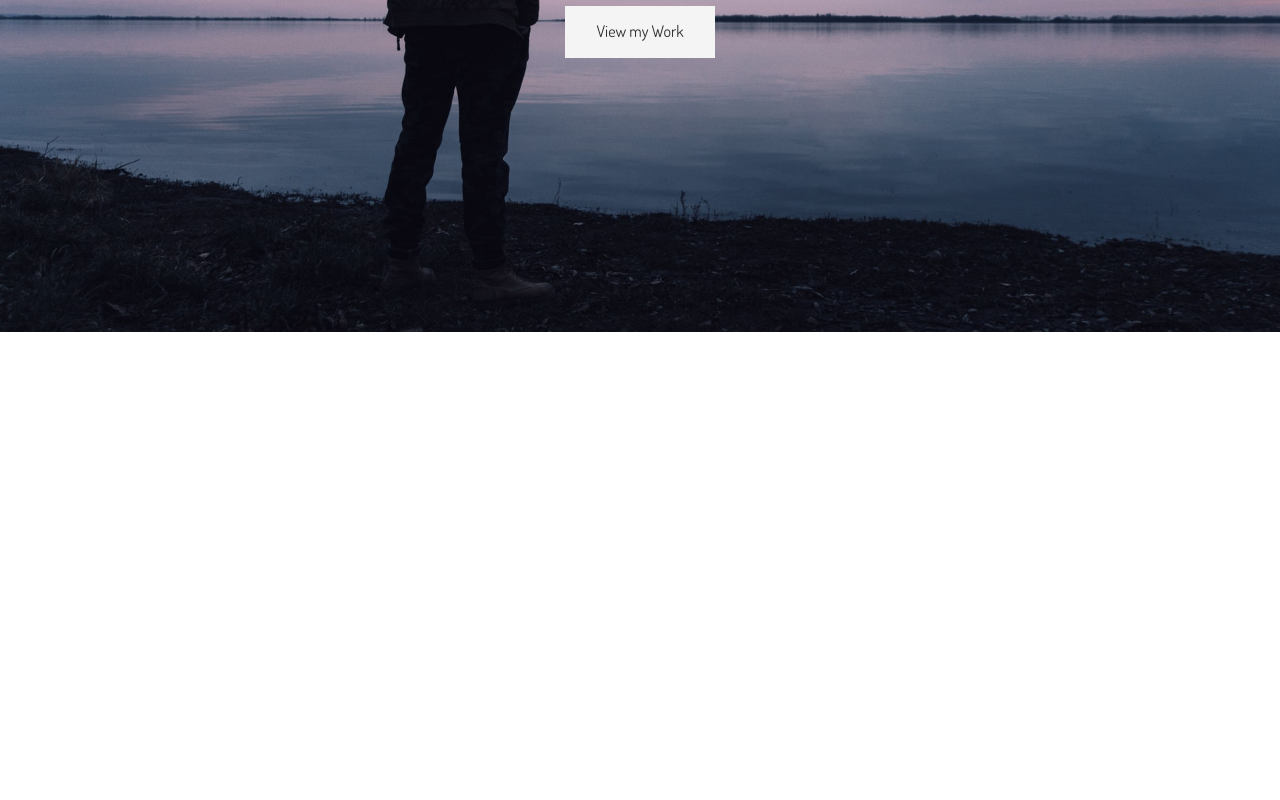
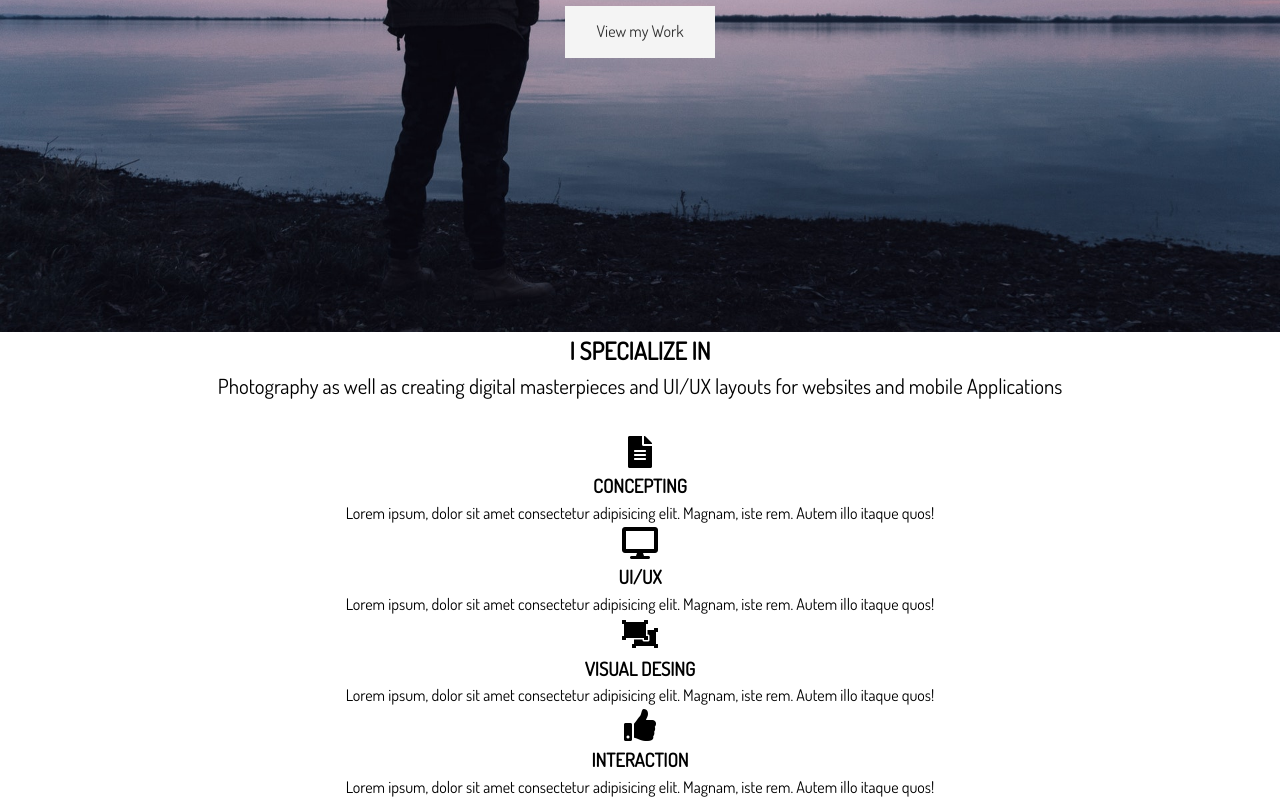
Before and after one commit to naveenKumar0408/Portfolio-website-using-sass, a plain HTML site: page dist/index.html in a window 1280 px wide. Shown: the part 468-1268 px from the top of the page. Before the commit the page ends 800 px from the top, so only its background shows below. Drawn offline with Linux system fonts and the light colour scheme.

Commit message:
Added Specialize section html in index.html

```diff
--- a/dist/index.html
+++ b/dist/index.html
@@ -44,6 +44,44 @@
       </div>
     </header>
 
+    <!-- Section - Specialize In Section -->
+    <section id="home-a" class="text-center py-2">
+      <div class="container">
+        <h2 class="section-title">I Specialize In </h2>
+        <div class="bottom-line"></div>
+        <p class="lead">
+          Photography as well as creating digital masterpieces and UI/UX layouts for
+          websites and mobile Applications
+        </p>
+        <div class="specials">
+          <div>
+            <i class="fas fa-file-alt fa-2x"></i>
+            <h3>Concepting</h3>
+            <p>Lorem ipsum, dolor sit amet consectetur adipisicing elit. Magnam, iste rem. Autem illo itaque quos!
+            </p>
+          </div>
+          <div>
+            <i class="fas fa-desktop fa-2x"></i>
+            <h3>UI/UX</h3>
+            <p>Lorem ipsum, dolor sit amet consectetur adipisicing elit. Magnam, iste rem. Autem illo itaque quos!
+            </p>
+          </div>
+          <div>
+            <i class="fas fa-object-ungroup fa-2x"></i>
+            <h3>Visual Desing</h3>
+            <p>Lorem ipsum, dolor sit amet consectetur adipisicing elit. Magnam, iste rem. Autem illo itaque quos!
+            </p>
+          </div>
+          <div>
+            <i class="fas fa-thumbs-up fa-2x"></i>
+            <h3>Interaction</h3>
+            <p>Lorem ipsum, dolor sit amet consectetur adipisicing elit. Magnam, iste rem. Autem illo itaque quos!
+            </p>
+          </div>
+        </div>
+      </div>
+    </section>
+
     <script src="js/typewriter.js"></script>
 </body>
 </html>
```
